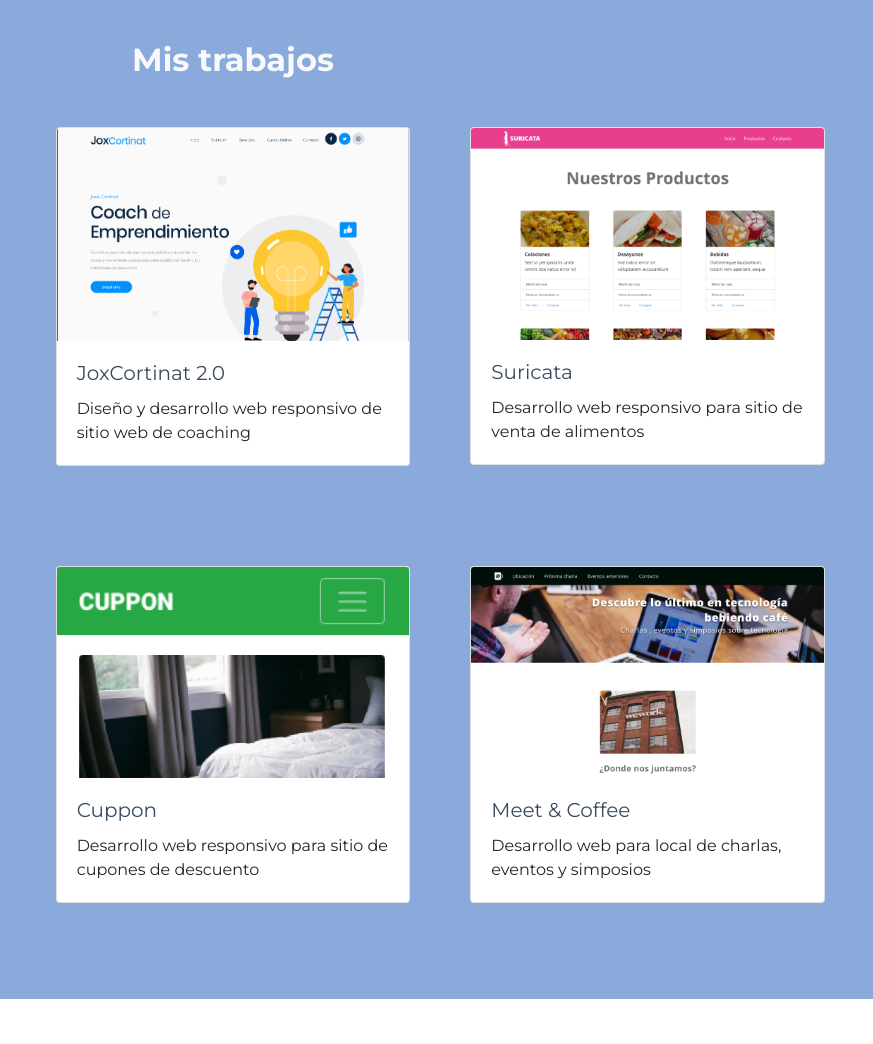
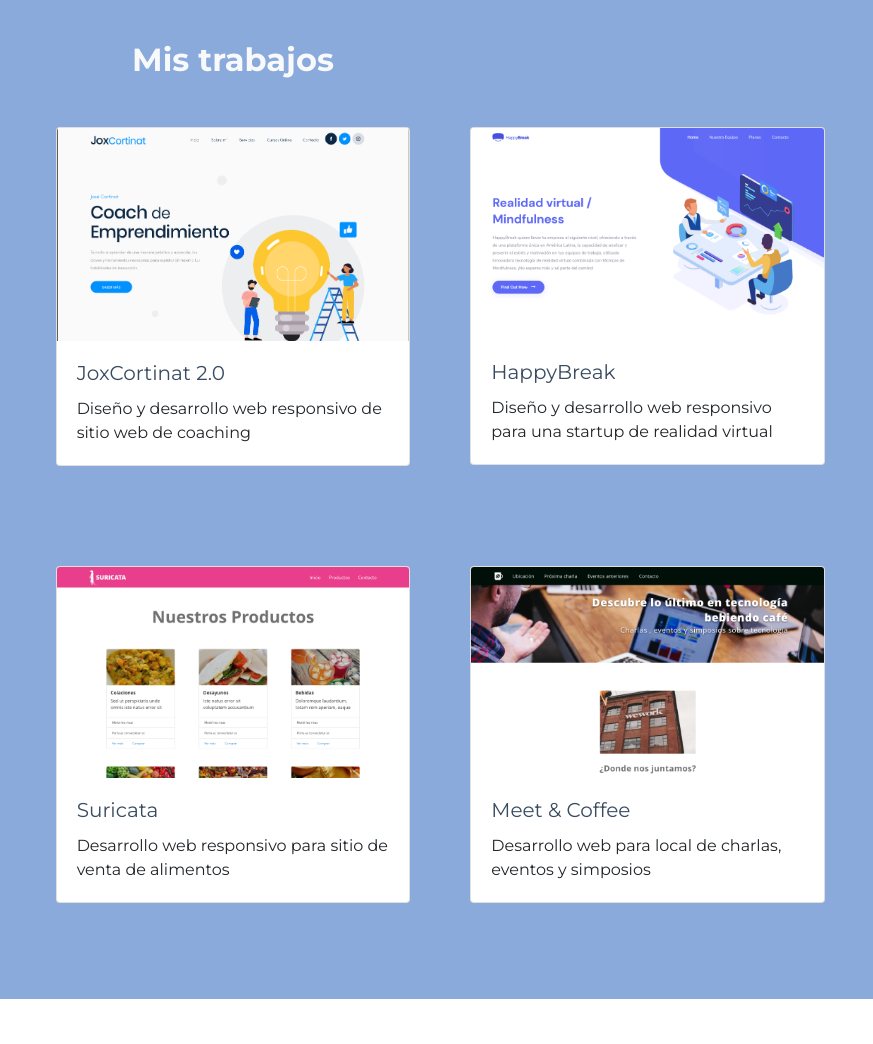
Before and after one commit to natashalv/portafolio, a plain HTML site: page index.html in a window 1280 px wide. Shown: the part 1740-2784 px from the top of the page, 407-1280 px from the left. Drawn offline with nearby package versions, Linux system fonts and the light colour scheme; a script that the page names is missing.

Commit message:
add happybreak experience

```diff
--- a/index.html
+++ b/index.html
@@ -197,10 +197,10 @@
                         </div>
                         <div class="col-12 col-sm-12 col-md-6 col-lg-4 col-xl-4 mb-5">
                             <div class="card">
-                                <img class="card-img-top" src="assets/img/suricata.png" alt="Card image cap">
+                                <img class="card-img-top" src="assets/img/happys.png" alt="Card image cap">
                                 <div class="card-body">
-                                    <h5 class="card-title">Suricata</h5>
-                                    <p class="card-text">Desarrollo web responsivo para sitio de venta de alimentos</p>
+                                    <h5 class="card-title">HappyBreak</h5>
+                                    <p class="card-text">Diseño y desarrollo web responsivo para una startup de realidad virtual</p>
                                 </div>
                             </div>
                         </div>
@@ -215,10 +215,10 @@
                         </div>
                         <div class="col-12 col-sm-12 col-md-6 col-lg-4 col-xl-4 mb-5">
                             <div class="card">
-                                <img class="card-img-top" src="assets/img/cuppon.png" alt="Card image cap">
+                                <img class="card-img-top" src="assets/img/suricata.png" alt="Card image cap">
                                 <div class="card-body">
-                                    <h5 class="card-title">Cuppon</h5>
-                                    <p class="card-text">Desarrollo web responsivo para sitio de cupones de descuento</p>
+                                    <h5 class="card-title">Suricata</h5>
+                                    <p class="card-text">Desarrollo web responsivo para sitio de venta de alimentos</p>
                                 </div>
                             </div>
                         </div>
```
Also changed, not shown: assets/img/happys.png (added), 3 other files.
